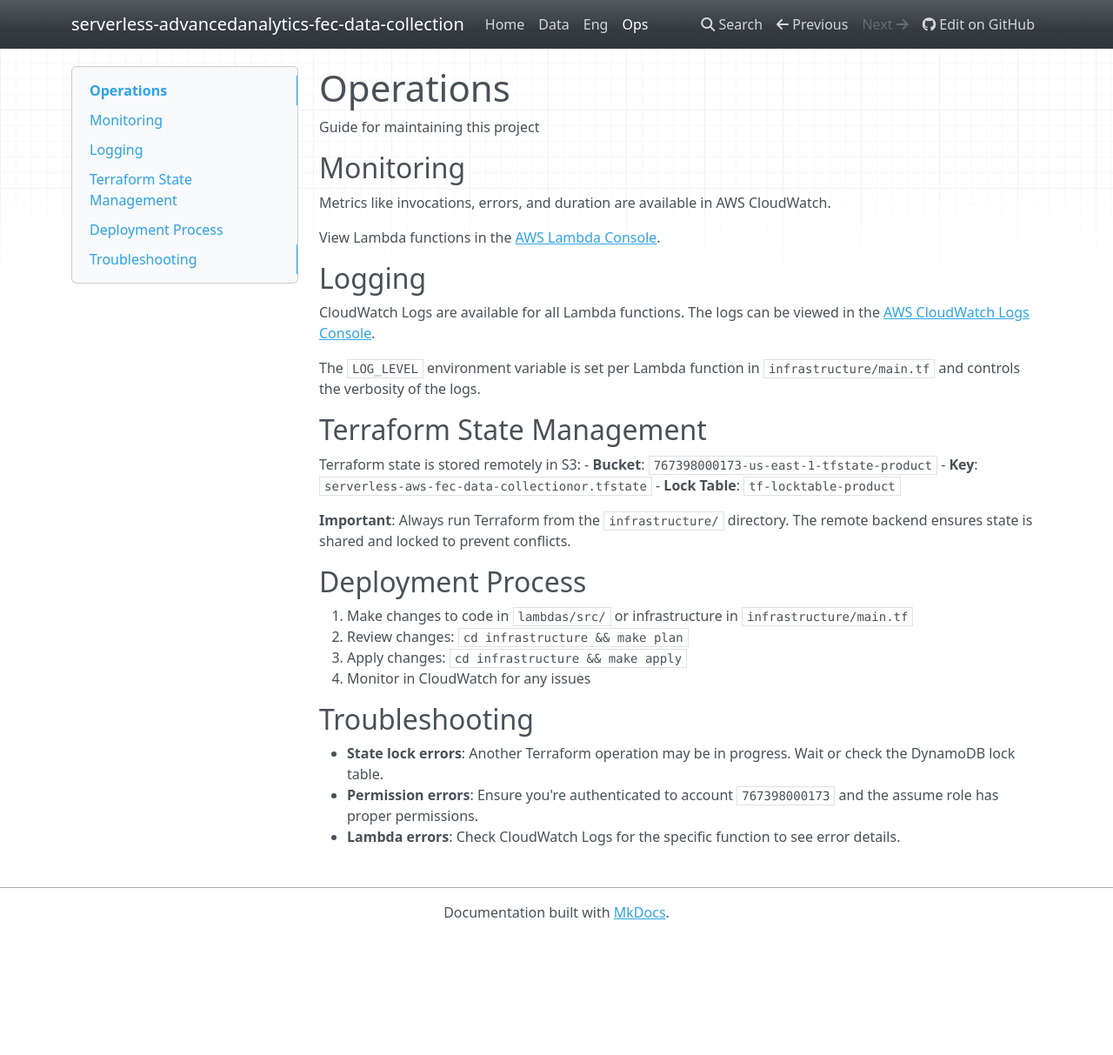
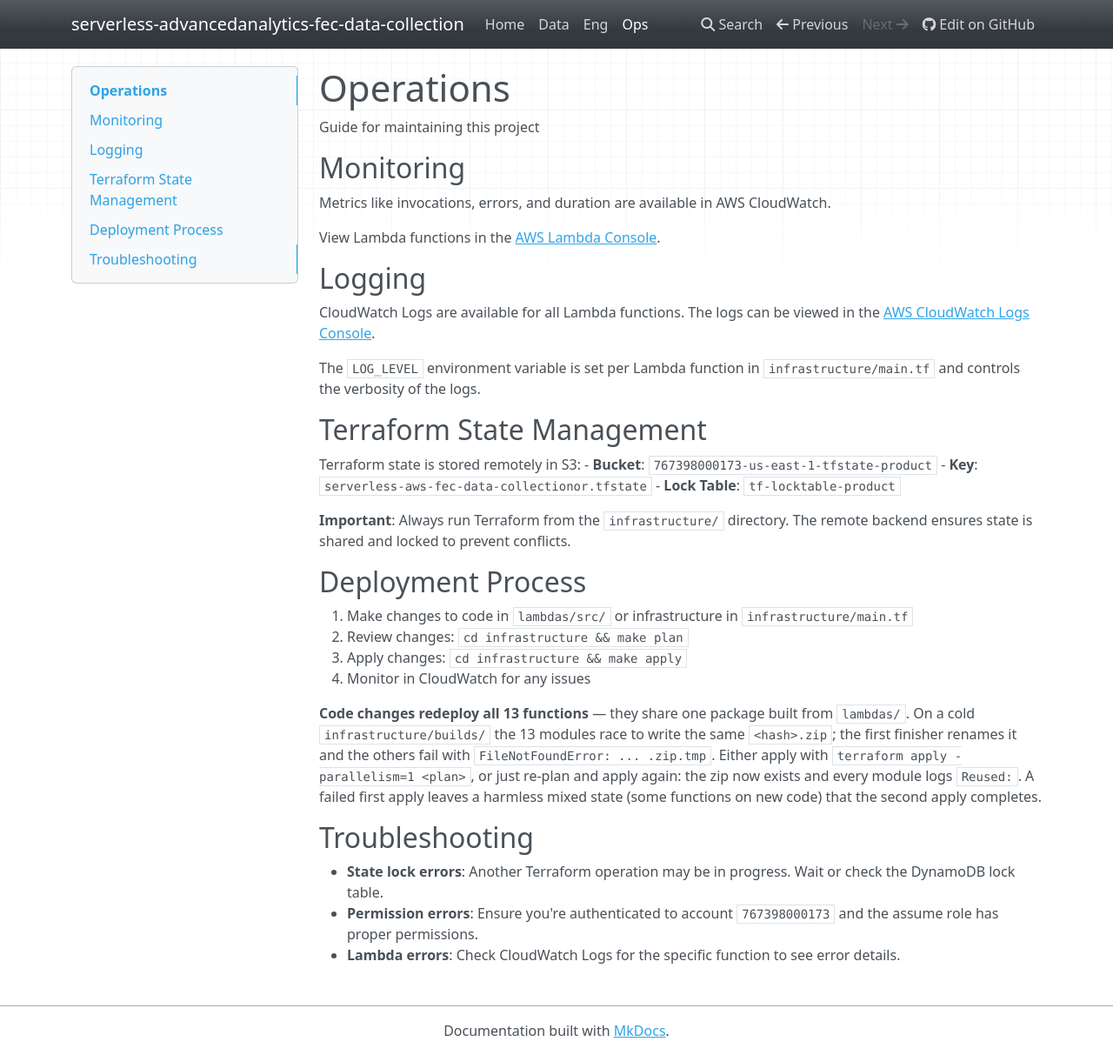
Before and after one commit to Advertising-Analytics-LLC/serverless-aws-fec-data-collectionor, an MkDocs documentation site: the page built from docs/OPS.md, in a window 1280 px wide and 1213 px high. Shown: the whole window at 87% size. Built offline with MkDocs 1.6.1, drawn with Linux system fonts in a browser that asks for light colours; nearby versions of some CDN libraries.

Commit message:
OPS: document the shared-package build race on cold applies

```diff
--- a/docs/OPS.md
+++ b/docs/OPS.md
@@ -31,6 +31,8 @@ Terraform state is stored remotely in S3:
 3. Apply changes: `cd infrastructure && make apply`
 4. Monitor in CloudWatch for any issues
 
+**Code changes redeploy all 13 functions** — they share one package built from `lambdas/`. On a cold `infrastructure/builds/` the 13 modules race to write the same `<hash>.zip`; the first finisher renames it and the others fail with `FileNotFoundError: ... .zip.tmp`. Either apply with `terraform apply -parallelism=1 <plan>`, or just re-plan and apply again: the zip now exists and every module logs `Reused:`. A failed first apply leaves a harmless mixed state (some functions on new code) that the second apply completes.
+
 ## Troubleshooting
 
 - **State lock errors**: Another Terraform operation may be in progress. Wait or check the DynamoDB lock table.
```
